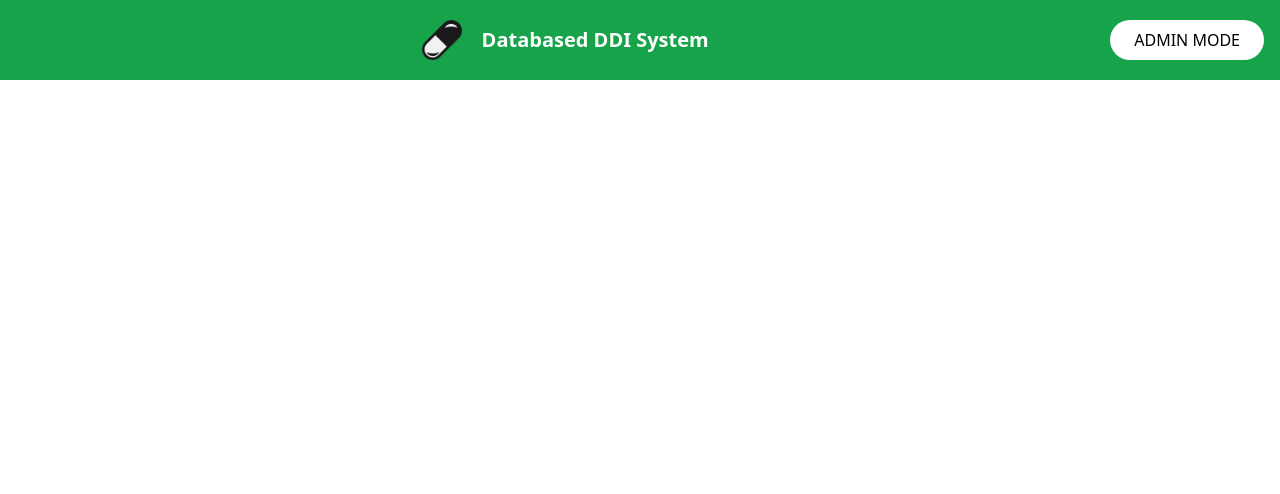
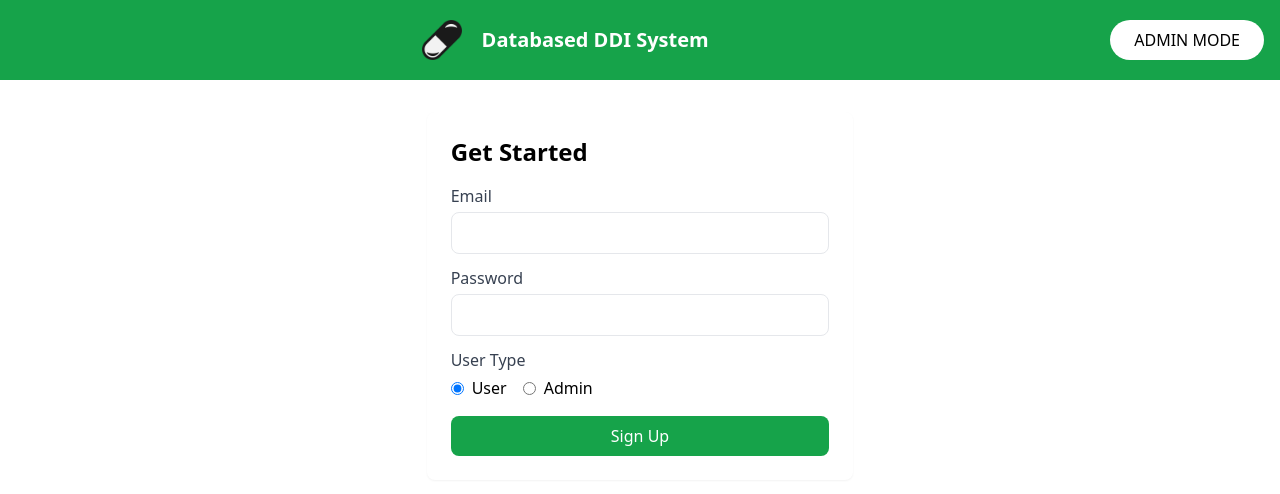
Before and after one commit to indentationLess/databased-DDI-system, a React (Vite) app in the folder frontend/: page /signup in a window 1280 px wide. Shown: the top 494 px of the page. Built offline with nearby package versions, Linux system fonts and the light colour scheme.

Commit message:
add signup form component and route, not implemented into the program yet and it doesn't cover the full schema

```diff
--- a/frontend/src/App.jsx
+++ b/frontend/src/App.jsx
@@ -6,6 +6,7 @@ import ApiTest from "./components/ApiTest";
 import AdminMode from "./pages/AdminMode";
 import AdminCreate from "./pages/AdminCreate";
 import AdminManage from "./pages/AdminManage";
+import SignupForm from "./components/login/SignupForm"; // Add import
 
 function App() {
   return (
@@ -37,6 +38,14 @@ function App() {
             <Route path="/admin" element={<AdminMode />} />
             <Route path="/admin/create" element={<AdminCreate />} />
             <Route path="/admin/manage" element={<AdminManage />} />
+            <Route
+              path="/signup"
+              element={
+                <div className="w-1/3">
+                  <SignupForm />
+                </div>
+              }
+            />
           </Routes>
         </main>
       </Router>
--- /dev/null
+++ b/frontend/src/components/login/SignupForm.jsx
@@ -0,0 +1,80 @@
+import { useState } from "react";
+
+function SignupForm() {
+  const [email, setEmail] = useState("");
+  const [password, setPassword] = useState("");
+  const [userType, setUserType] = useState("user");
+
+  const handleSubmit = (e) => {
+    e.preventDefault();
+    console.log("Form submitted!");
+    console.log("Email:", email);
+    console.log("Password:", password);
+    console.log("User Type:", userType);
+  };
+
+  return (
+    <div className="bg-white p-6 rounded-lg shadow-sm">
+      <form onSubmit={handleSubmit}>
+        <h1 className="text-2xl font-bold mb-4">Get Started</h1>
+
+        <div className="mb-3">
+          <label className="block text-gray-700 mb-1">Email</label>
+          <input
+            type="email"
+            value={email}
+            onChange={(e) => setEmail(e.target.value)}
+            className="w-full px-3 py-2 border rounded-lg focus:ring-2 focus:ring-blue-500 focus:outline-none"
+            required
+          />
+        </div>
+
+        <div className="mb-3">
+          <label className="block text-gray-700 mb-1">Password</label>
+          <input
+            type="password"
+            value={password}
+            onChange={(e) => setPassword(e.target.value)}
+            className="w-full px-3 py-2 border rounded-lg focus:ring-2 focus:ring-blue-500 focus:outline-none"
+            required
+          />
+        </div>
+
+        <div className="mb-4">
+          <label className="block text-gray-700 mb-1">User Type</label>
+          <div className="flex gap-4">
+            <label className="flex items-center">
+              <input
+                type="radio"
+                value="user"
+                checked={userType === "user"}
+                onChange={(e) => setUserType(e.target.value)}
+                className="mr-2"
+              />
+              User
+            </label>
+            <label className="flex items-center">
+              <input
+                type="radio"
+                value="admin"
+                checked={userType === "admin"}
+                onChange={(e) => setUserType(e.target.value)}
+                className="mr-2"
+              />
+              Admin
+            </label>
+          </div>
+        </div>
+
+        <button
+          type="submit"
+          className="w-full bg-green-600 text-white py-2 rounded-lg hover:bg-green-700"
+        >
+          Sign Up
+        </button>
+      </form>
+    </div>
+  );
+}
+
+export default SignupForm;
```
